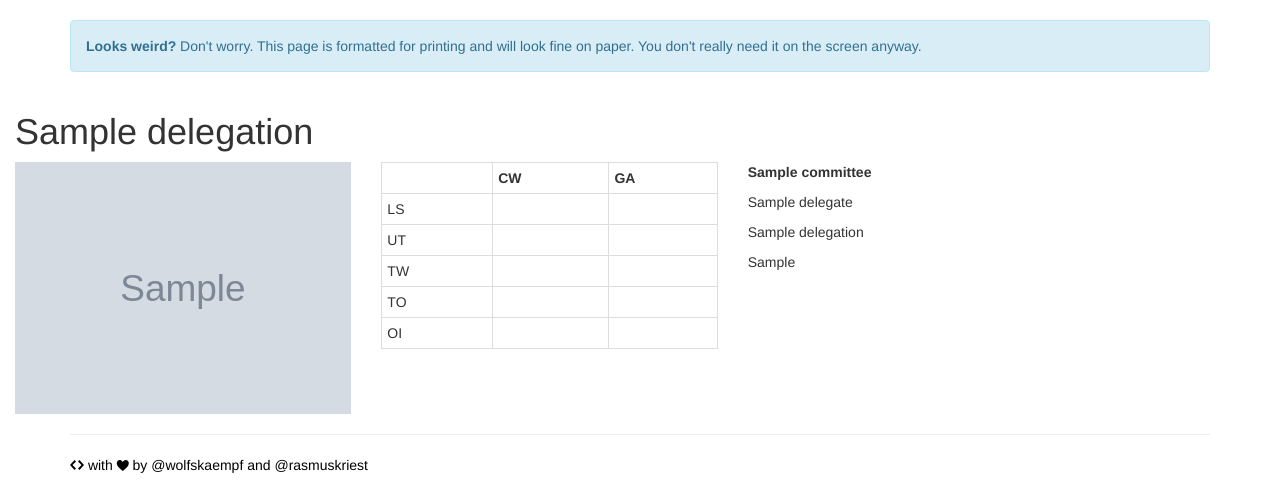
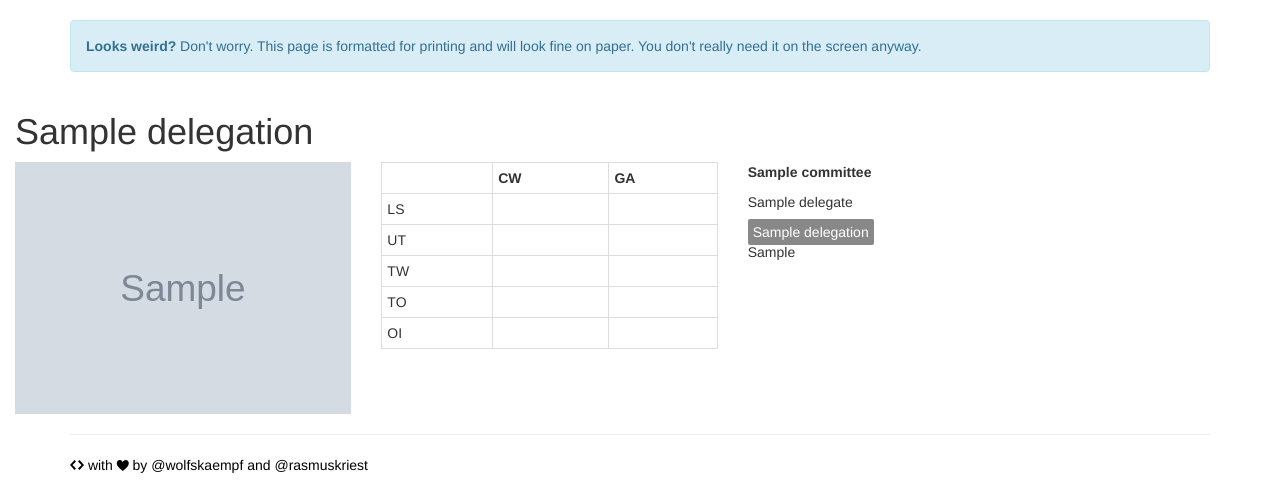
Before and after one commit to wolfskaempf/jurymatic, a Django app: page /delegation/1/ in a window 1280 px wide. Shown: the part 52-537 px from the top of the page. Run offline with Django 3.2, Linux system fonts and the light colour scheme; tables that the repository leaves empty hold one stand-in row (values such as "Sample post"); grey boxes marked "Sample" are stand-in pictures; style sheets or scripts are compiled from the project's sources; some libraries are stand-ins or nearby versions.

Commit message:
add color attribute to delegation

```diff
--- a/jurycore/models.py
+++ b/jurycore/models.py
@@ -17,6 +17,7 @@ class Delegate(models.Model):
 
 class Delegation(models.Model):
     name = models.CharField(max_length=100)
+    colour = models.CharField(max_length=8, blank=True)
 
     def __unicode__(self):              # __unicode__ on Python 2
         return self.name
--- a/jurycore/static/jurycore/css/custom.min.css
+++ b/jurycore/static/jurycore/css/custom.min.css
@@ -1 +1 @@
-.delegate-row{display:flex;justify-content:space-around;break-inside:avoid}@media all{.page-break{display:none}}@media print{.page-break{display:block;page-break-before:always}}.img-sm{height:140px}.credit{text-decoration:none;color:black;transition-duration:200ms}.credit:hover{text-decoration:none;color:grey;transition-duration:200ms}
+.delegate-row{display:flex;justify-content:space-around;break-inside:avoid}.delegation-color-box{color:white;padding:5px;display:inline;border-radius:2px}@media all{.page-break{display:none}}@media print{.page-break{display:block;page-break-before:always}}.img-sm{height:140px}.credit{text-decoration:none;color:black;transition-duration:200ms}.credit:hover{text-decoration:none;color:grey;transition-duration:200ms}
--- a/jurycore/static/jurycore/css/custom.scss
+++ b/jurycore/static/jurycore/css/custom.scss
@@ -2,6 +2,13 @@
   display: flex;
   justify-content: space-around;
   break-inside: avoid;
+}
+
+.delegation-color-box {
+    color: white;
+    padding: 5px;
+    display: inline;
+    border-radius: 2px;
 }
 
 @media all {
--- a/jurycore/templates/jurycore/_delegate_row.html
+++ b/jurycore/templates/jurycore/_delegate_row.html
@@ -46,7 +46,11 @@
     <p>
       {{ delegate.name }}
     </p>
-    <p>
+    <p
+    {% if delegate.delegation.colour %}
+      style="background-color: {{ delegate.delegation.colour }};" class="delegation-color-box"
+    {% endif %}
+    >
       {{ delegate.delegation }}
     </p>
     {% if delegate.remarks %}
```
Also changed, not shown: jurycore/migrations/0003_delegation_colour.py (added).
